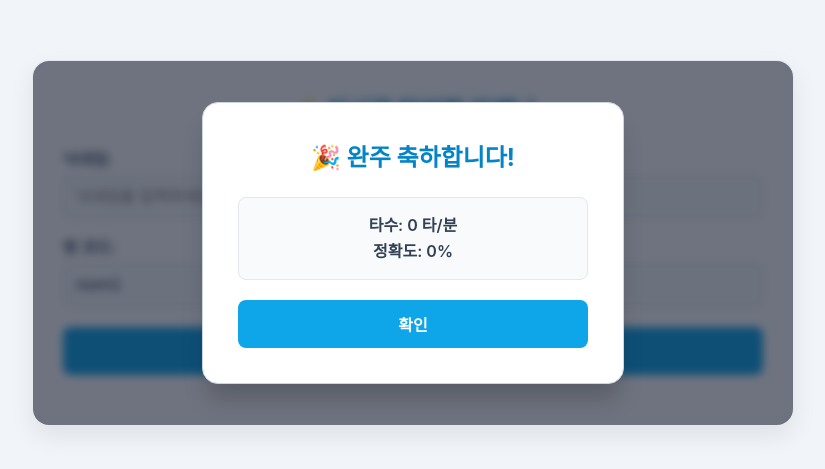
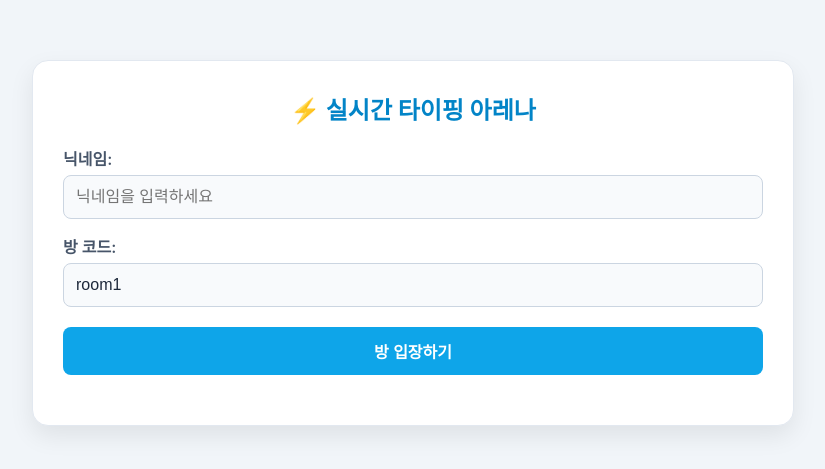
Before and after one commit to tudorrope2/work, a plain HTML site: page templates/index.html in a window 1280 px wide. Shown: the part 157-626 px from the top of the page, without its empty margins (227-1052 px from the left). Drawn offline with nearby package versions, Linux system fonts and the light colour scheme; no server answers.

Commit message:
결과창 팝업 수정

```diff
--- a/templates/index.html
+++ b/templates/index.html
@@ -108,7 +108,7 @@
             transition: background 0.2s;
         }
         button:hover { background: #0284c7; }
-        .hidden { display: none; }
+        .hidden { display: none !important; }
 
         /* 결과 모달 팝업 */
         #resultModal {
@@ -120,7 +120,7 @@
             justify-content: center;
             align-items: center;
             border-radius: 16px;
-            z-index: 10;
+            z-index: 100;
         }
         .modal-content {
             background: #ffffff;
@@ -147,7 +147,7 @@
 </head>
 <body>
     <div class="container">
-        <!-- 결과 팝업 모달 -->
+        <!-- 결과 팝업 모달 (기본적으로 반드시 숨김 처리) -->
         <div id="resultModal" class="hidden">
             <div class="modal-content">
                 <h3 id="modalTitle">🎉 완주 축하합니다!</h3>
@@ -160,7 +160,7 @@
 
         <h2>⚡ 실시간 타이핑 아레나</h2>
 
-        <!-- 로비 화면 -->
+        <!-- 로비 화면 (초기 접속 시 표시) -->
         <div id="lobby" class="box">
             <label style="display:block; margin-bottom:5px;">닉네임:</label>
             <input type="text" id="nicknameInput" placeholder="닉네임을 입력하세요" style="margin-bottom: 15px;">
@@ -169,7 +169,7 @@
             <button onclick="joinRoom()">방 입장하기</button>
         </div>
 
-        <!-- 게임 방 화면 -->
+        <!-- 게임 방 화면 (초기 숨김) -->
         <div id="gameRoom" class="hidden">
             <div class="stats">
                 <span id="roomInfo">방: -</span>
@@ -202,6 +202,11 @@
         let startTime = null;
         let finalCpm = 0;
         let finalAccuracy = 100;
+
+        // 페이지 로드 시 팝업창 확실하게 숨기기
+        document.addEventListener("DOMContentLoaded", () => {
+            closeModal();
+        });
 
         function joinRoom() {
             const nickname = document.getElementById('nicknameInput').value.trim();
@@ -296,7 +301,7 @@
 
             socket.emit('user_progress', { room: currentRoom, nickname: currentNickname, progress: progress });
 
-            // 문장이 실제로 출제되어 있고, 입력값이 빈칸이 아니며 정확히 완주했을 때만 실행
+            // 게임 진행 중이고 문장 입력을 완료한 경우에만 팝업 실행
             if (targetText.length > 0 && typed.length > 0 && typed.trim() === targetText.trim()) {
                 gameActive = false;
                 document.getElementById('typingInput').disabled = true;
```
